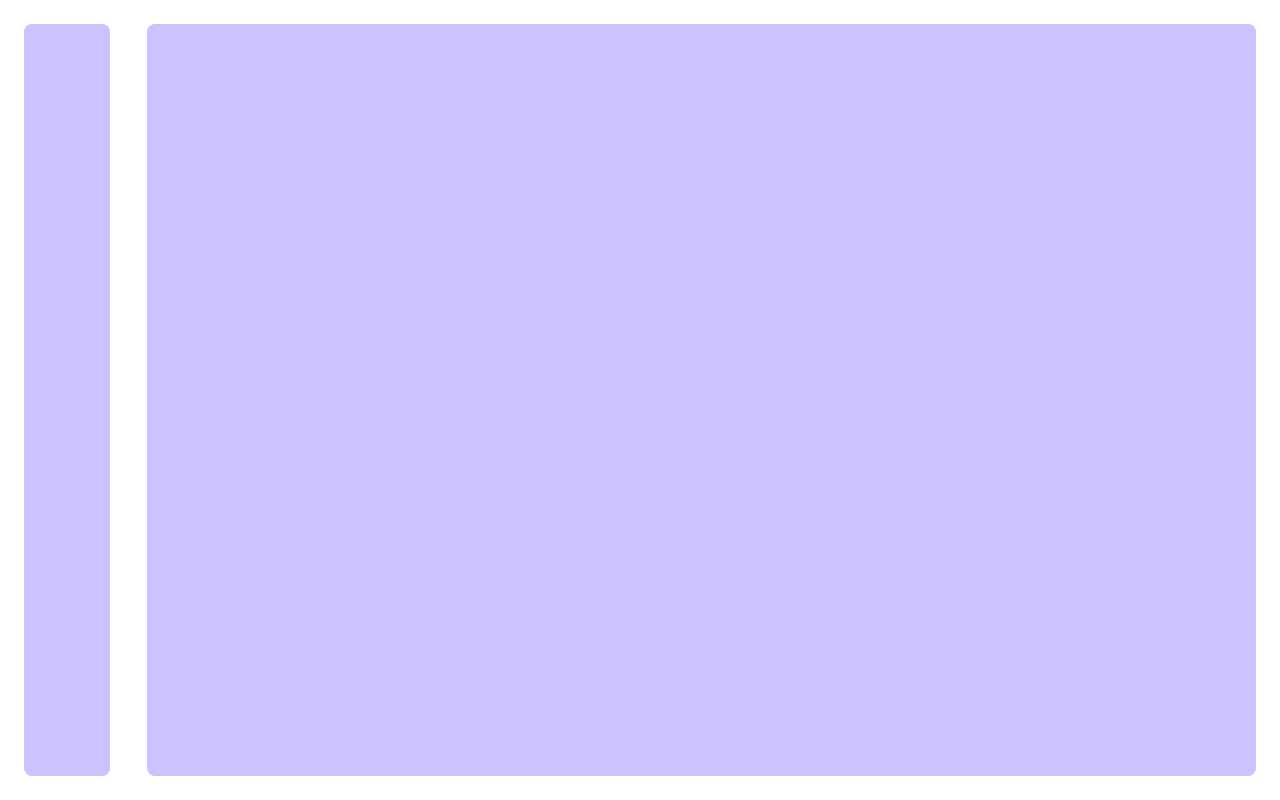
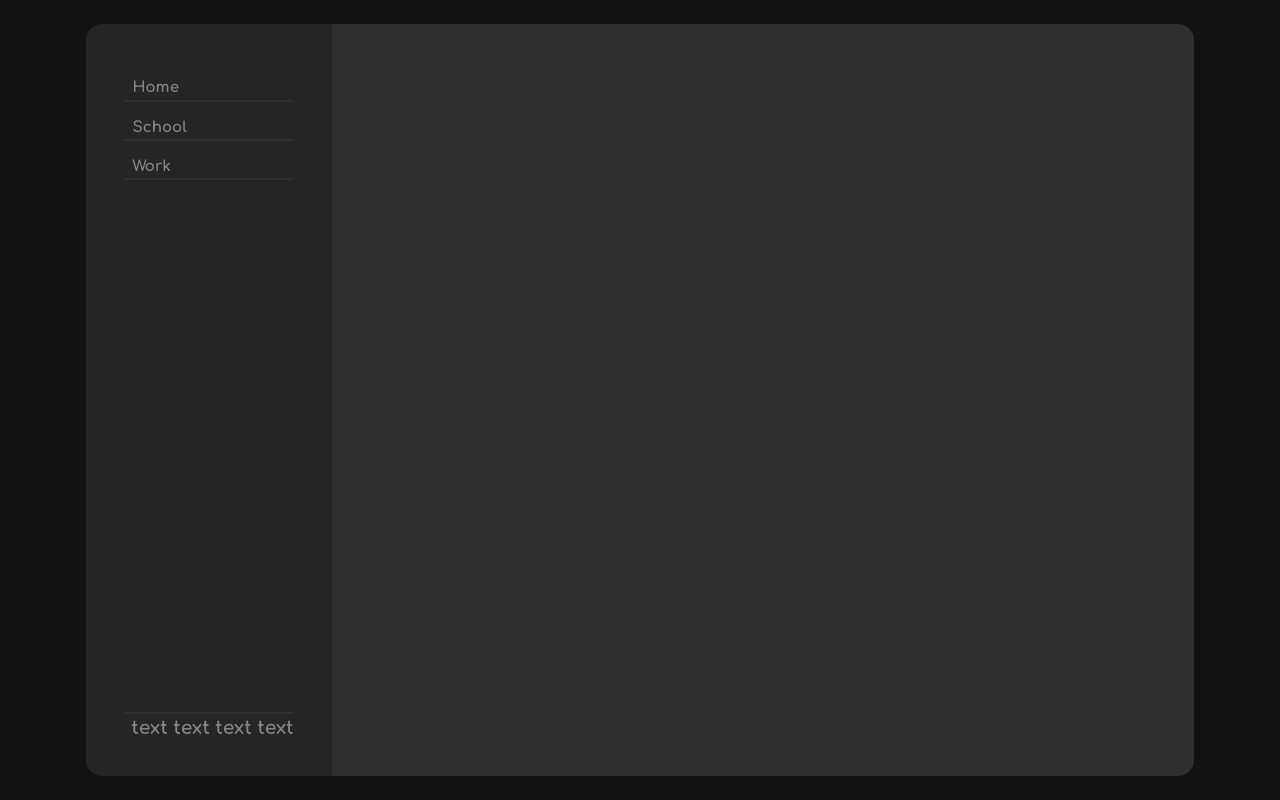
Before and after one commit to alexlp20/react-todolist, a React (Create React App) app: page / in a window 1280 px wide. Built offline with nearby package versions, Linux system fonts and the light colour scheme.

Commit message:
Kept working on the Nav component.

```diff
--- a/src/CSS/components.css
+++ b/src/CSS/components.css
@@ -1,10 +1,47 @@
-main, nav{
-    background-color: var(--defaultColor);
-}
 nav {
-    width: 7%;
+    width: 20%;
+    padding: 3vw;
+
+    display: flex;
+    flex-direction: column;
+    justify-content: space-between;
+
+    border-radius: 1em 0 0 1em;
+
+    background-color: var(--darkerBackground)
 }
 
 main {
-    width: 90%;
+    width: 70%;
+
+    border-radius: 0 1em 1em 0;
+
+    background-color: var(--darkBackground);
 }
+
+.NavTab{
+    color: var(--notSelectedText);
+
+    padding-left: 5%;
+    padding-block: 10%;
+    padding-bottom: 2%;
+
+    border-bottom: solid 2px var(--darkBackground);
+
+    display: flex;
+    align-items: center;
+    justify-content: flex-start;
+
+    transition: all 300ms;
+
+    font-size: 1.6vh;
+}
+.NavTab:hover{
+    color: var(--selectedText);
+
+    padding-left: 20%;
+
+    border-bottom-color: var(--notSelectedText);
+
+    cursor: pointer;
+}
--- a/src/CSS/global.css
+++ b/src/CSS/global.css
@@ -9,14 +9,13 @@
     margin: 0;
     padding: 0;
     box-sizing: border-box;
-
-    border-radius: 0.5em;
 }
 :root{
-    --yellow: #fdec00;
-    --containerColor: rgb(255, 255, 255);
-    --defaultColor: rgb(203, 194, 255);
-    --textColor: rgb(55, 138, 255);
+    --appBackground: rgb(18, 18, 18);
+    --darkBackground: rgb(47, 47, 47);
+    --darkerBackground: rgb(37, 37, 37);
+    --notSelectedText: rgb(134, 134, 134);
+    --selectedText: rgb(255, 255, 255);
 }
 /*
     ALL DEFAULT STYLES
@@ -30,12 +29,13 @@
 
     display: flex;
     flex-direction: row;
-    justify-content: space-between;
+    justify-content: center;
     align-items: stretch;
+
+    background-color: rgb(18, 18, 18);
 }
 
 .Heading{
     font-family: "Comfortaa", cursive;
     font-weight: bolder;
-    font-size: 3vh;
 }
--- a/src/Components/Nav.jsx
+++ b/src/Components/Nav.jsx
@@ -1,14 +1,33 @@
 import "../CSS/components.css";
+import "../CSS/global.css"
 
-function NavButton(props){
+function NavTab(props){
     return (
-    <button className="navButton"></button>
+    <div className="NavTab">
+        <img src={props.url} />
+        <h3 className="Heading">{props.text}</h3>
+    </div>
+
     );
 }
+
 function Nav(props){
     return (
         <nav>
-
+            <div className="tabContainer">
+                <NavTab text="Home"/>
+                <NavTab text="School"/>
+                <NavTab text="Work"/>
+            </div>
+            <div className="miscButtons">
+                <h3 style={{
+                    color: "rgb(134, 134, 134)",
+                    borderTop: "solid 2px rgb(47, 47, 47)",
+                    paddingTop: "2%",
+                    display: "flex",
+                    justifyContent: "flex-end"}}
+                    className="Heading">text text text text</h3>
+            </div>
         </nav>
     );
 }
```
